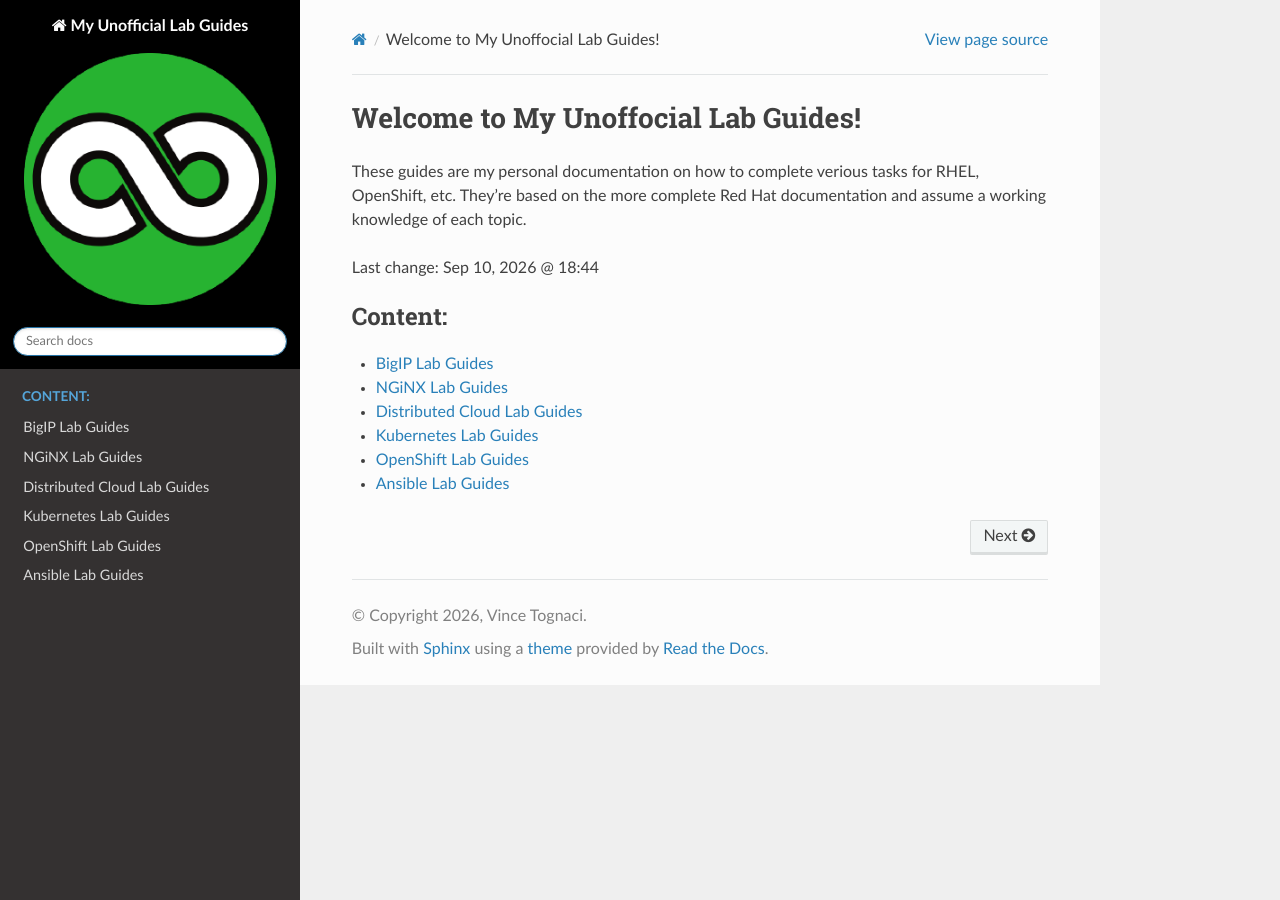
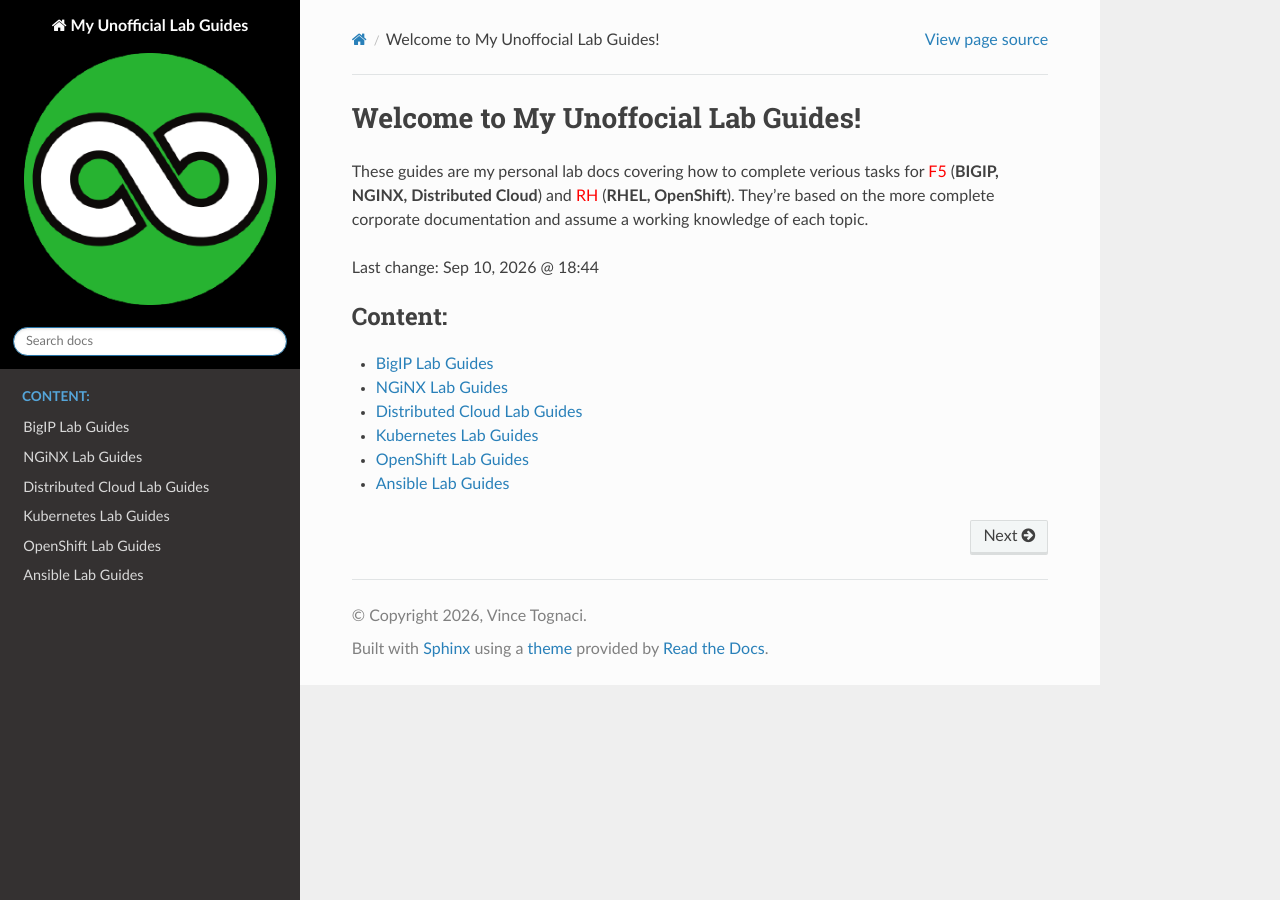
Before and after one commit to vtog/labGuides, a Sphinx documentation site: the page built from source/index.rst, in a window 1280 px wide. Built offline with Sphinx 7.4.7 and the Read the Docs theme 3.1.0, drawn with Linux system fonts in a browser that asks for light colours; pages that are not in the unit, such as notebooks, are missing from menus.

Commit message:
added RED option to CSS

```diff
--- a/source/_static/css/custom.css
+++ b/source/_static/css/custom.css
@@ -47,3 +47,7 @@
   padding: 0px 0px !important;
   display: inline !important;
 }
+
+span.red {
+  color: red;
+}
--- a/source/conf.py
+++ b/source/conf.py
@@ -39,4 +39,8 @@
 html_logo = "_static/F5_supernetops.png"
 
 html_static_path = ["_static"]
-html_css_files = ["css/custom.css"]
+html_css_files = ["css/custom.css",]
+
+rst_epilog = """
+.. role:: red
+"""
--- a/source/index.rst
+++ b/source/index.rst
@@ -1,8 +1,9 @@
 Welcome to My Unoffocial Lab Guides!
 ====================================
-These guides are my personal documentation on how to complete verious tasks
-for RHEL, OpenShift, etc. They're based on the more complete Red Hat
-documentation and assume a working knowledge of each topic.
+These guides are my personal lab docs covering how to complete verious tasks
+for :red:`F5` (**BIGIP, NGINX, Distributed Cloud**) and :red:`RH` (**RHEL,
+OpenShift**). They're based on the more complete corporate documentation and
+assume a working knowledge of each topic.
 
 Last change: |today|
 
```
